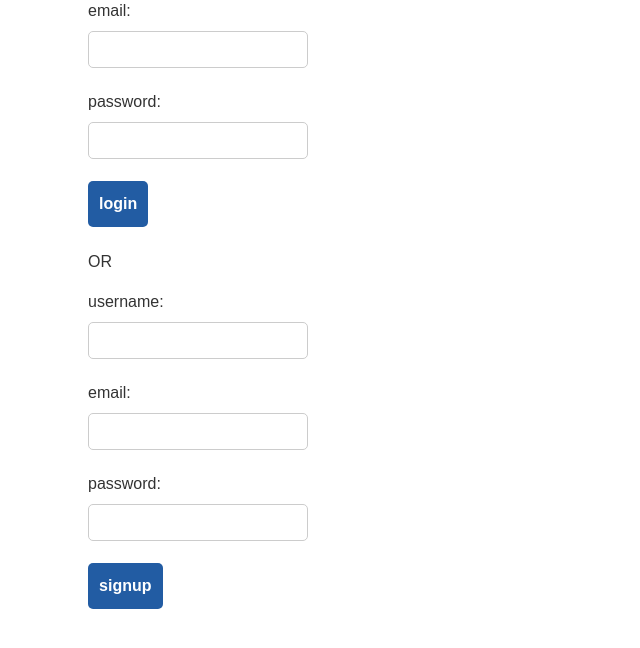
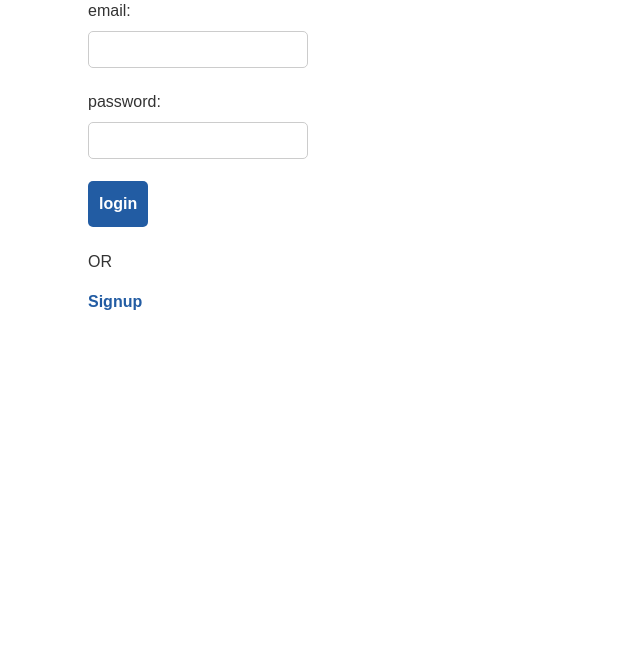
Before and after one commit to siwel20/tech-blog, a Node server app: page /login in a window 1280 px wide. Shown: the part 109-757 px from the top of the page, without its empty margins (0-640 px from the left). Run offline with Node 20, Linux system fonts and the light colour scheme; some libraries are stand-ins or nearby versions.

Commit message:
separated signup and login handlebars and javascript

```diff
--- a/public/javascript/login.js
+++ b/public/javascript/login.js
@@ -1,14 +1,14 @@
 async function loginFormHandler(event) {
   event.preventDefault();
 
-  const email = document.querySelector('#email-login').value.trim();
+  const username = document.querySelector('#username-login').value.trim();
   const password = document.querySelector('#password-login').value.trim();
 
-  if (email && password) {
+  if (username && password) {
     const response = await fetch('/api/users/login', {
       method: 'post',
       body: JSON.stringify({
-        email,
+        username,
         password
       }),
       headers: { 'Content-Type': 'application/json' }
@@ -22,32 +22,6 @@ async function loginFormHandler(event) {
   }
 }
 
-async function signupFormHandler(event) {
-event.preventDefault();
-
-const username = document.querySelector('#username-signup').value.trim();
-const email = document.querySelector('#email-signup').value.trim();
-const password = document.querySelector('#password-signup').value.trim();
-
-if (username && email && password) {
-  const response = await fetch('/api/users', {
-    method: 'post',
-    body: JSON.stringify({
-      username,
-      email,
-      password
-    }),
-    headers: { 'Content-Type': 'application/json' }
-  });
-  // check the response status
-  if (response.ok) {
-    console.log('success');
-    document.location.replace('/dashboard');
-  } else {
-    alert(response.statusText);
-  }
-}
-}
 
 document.querySelector('.login-form').addEventListener('submit', loginFormHandler);
 document.querySelector('.signup-form').addEventListener('submit', signupFormHandler);
--- a/views/login.handlebars
+++ b/views/login.handlebars
@@ -12,21 +12,6 @@
   </div>
 </form>
 <p>OR</p>
-<form class="signup-form">
-  <div>
-    <label for="username-signup">username:</label>
-    <input type="text" id="username-signup" />
-  </div>
-  <div>
-    <label for="email-signup">email:</label>
-    <input type="text" id="email-signup" />
-  </div>
-  <div>
-    <label for="password-signup">password:</label>
-    <input type="password" id="password-signup" />
-  </div>
-  <div>
-    <button type="submit">signup</button>
-  </div>
-</form>
+<a href="/signup">Signup</a>
+
 <script src="/javascript/login.js"></script>
```
Also changed, not shown: controllers/api/user-routes.js (+13 -14 lines), public/javascript/signup.js (+27 -0 lines), views/signup.handlebars (+18 -0 lines).
